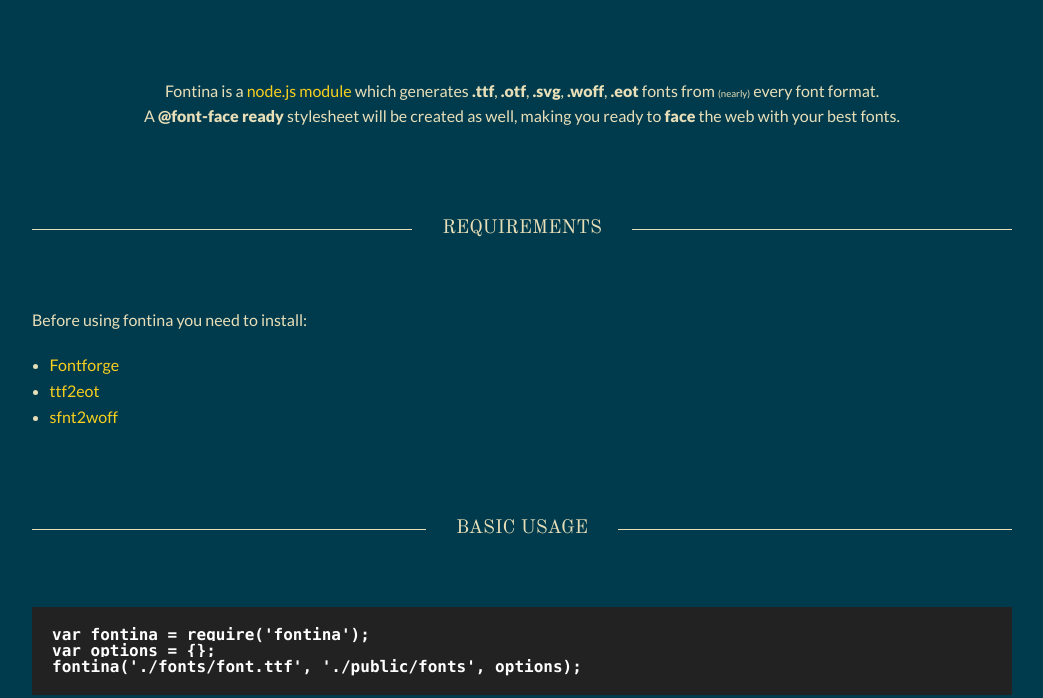
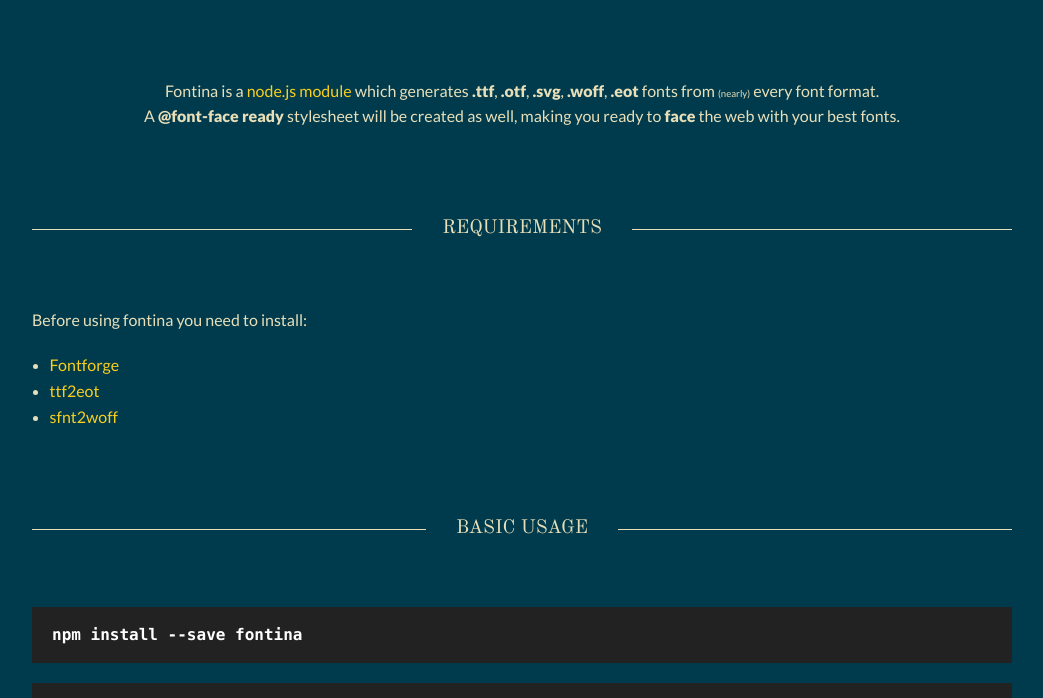
Before and after one commit to framp/fontina, a website: page index.html in a window 1280 px wide. Shown: the part 246-944 px from the top of the page, without its empty margins (118-1161 px from the left). Drawn offline with nearby package versions, Linux system fonts and the light colour scheme.

Commit message:
install command

```diff
--- a/index.html
+++ b/index.html
@@ -30,6 +30,8 @@
       </ul>
 
       <h3><a name="basic-usage" class="anchor" href="#basic-usage">Basic usage</a></h3>
+
+      <pre class="panel"><code>npm install --save fontina</code></pre>
 
       <pre class="panel"><code>var fontina = require('fontina');
 var options = {};
```
